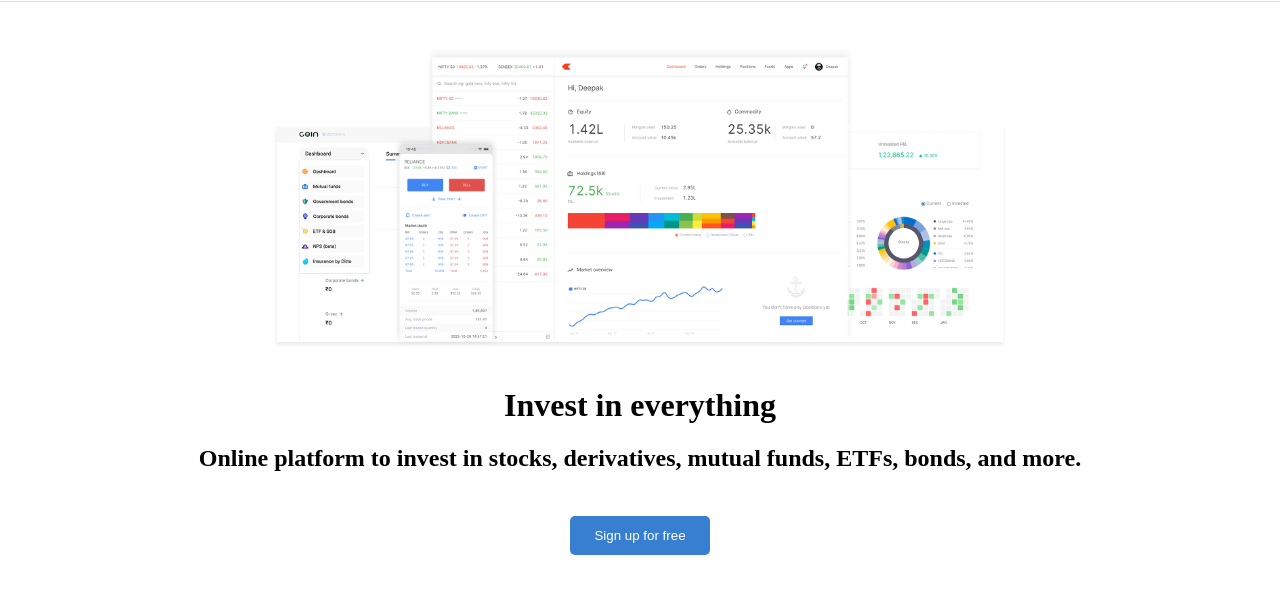
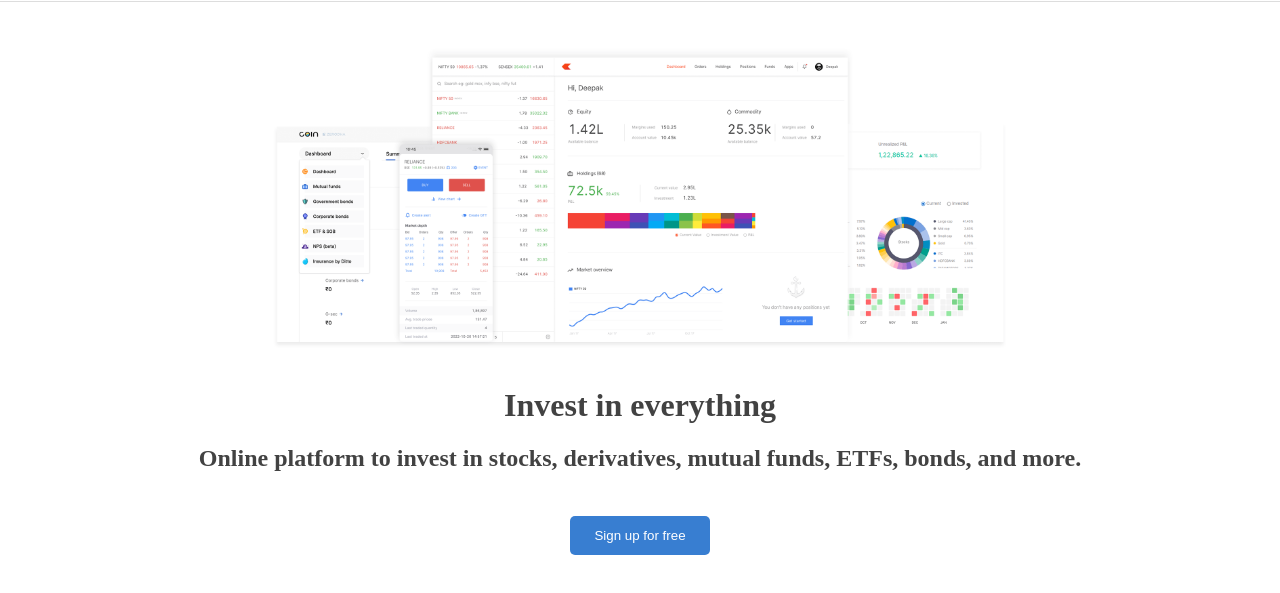
Before and after one commit to sajid2812/zerodha-landing-page, a plain HTML site: page index.html in a window 1280 px wide. Shown: the part 65-658 px from the top of the page. Drawn offline with Linux system fonts and the light colour scheme.

Commit message:
content color fix

```diff
--- a/index.html
+++ b/index.html
@@ -25,8 +25,8 @@
       <img width="800px" src="photo.png" />
     </center>
     <center style="margin-top: 24px">
-      <h1>Invest in everything</h1>
-      <h2 style="margin-top: 16px">
+      <h1 style="color: #424242;">Invest in everything</h1>
+      <h2 style="color: 424242; margin-top: 16px">
         Online platform to invest in stocks, derivatives, mutual funds, ETFs,
         bonds, and more.
       </h2>
```
